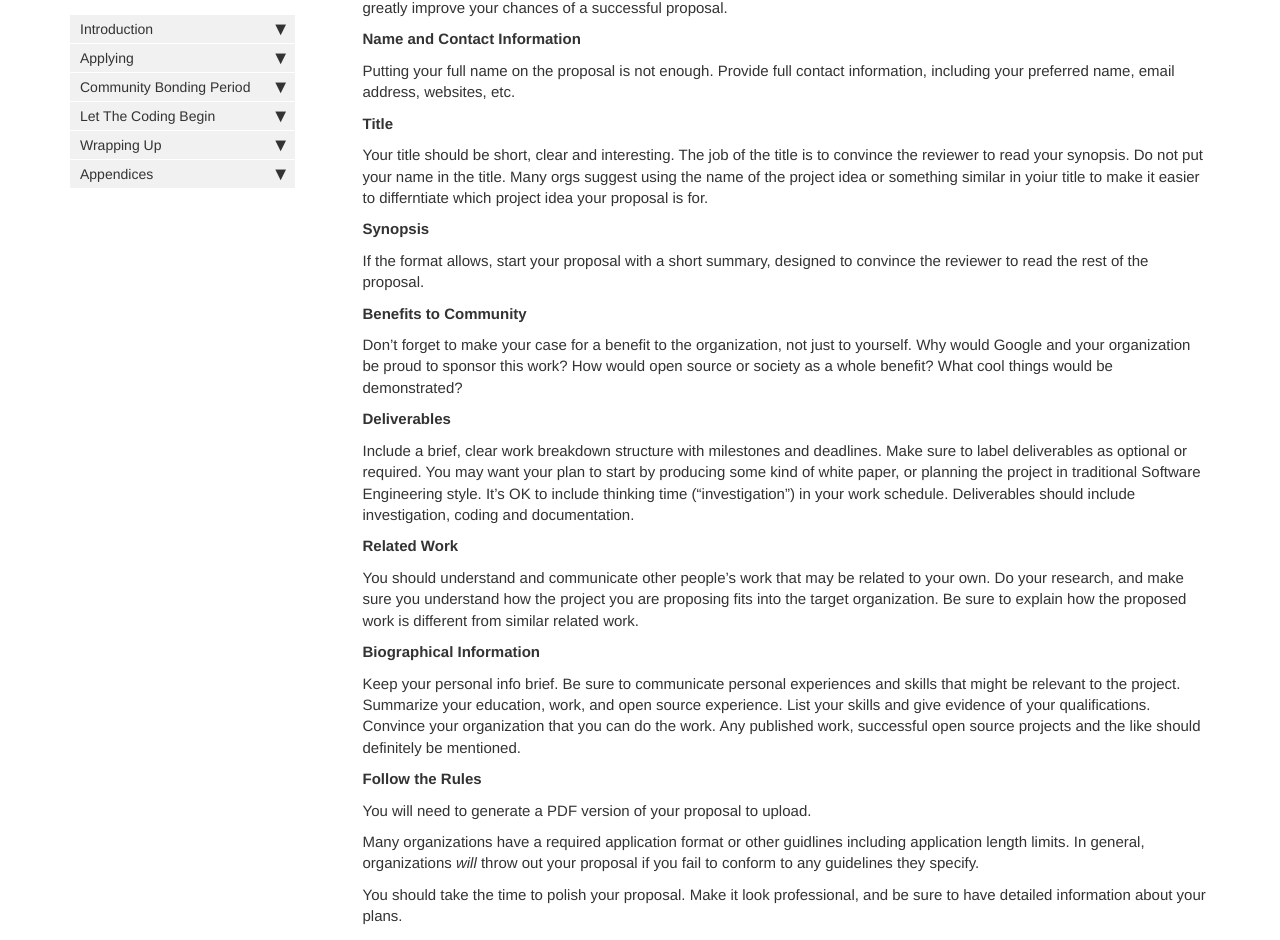
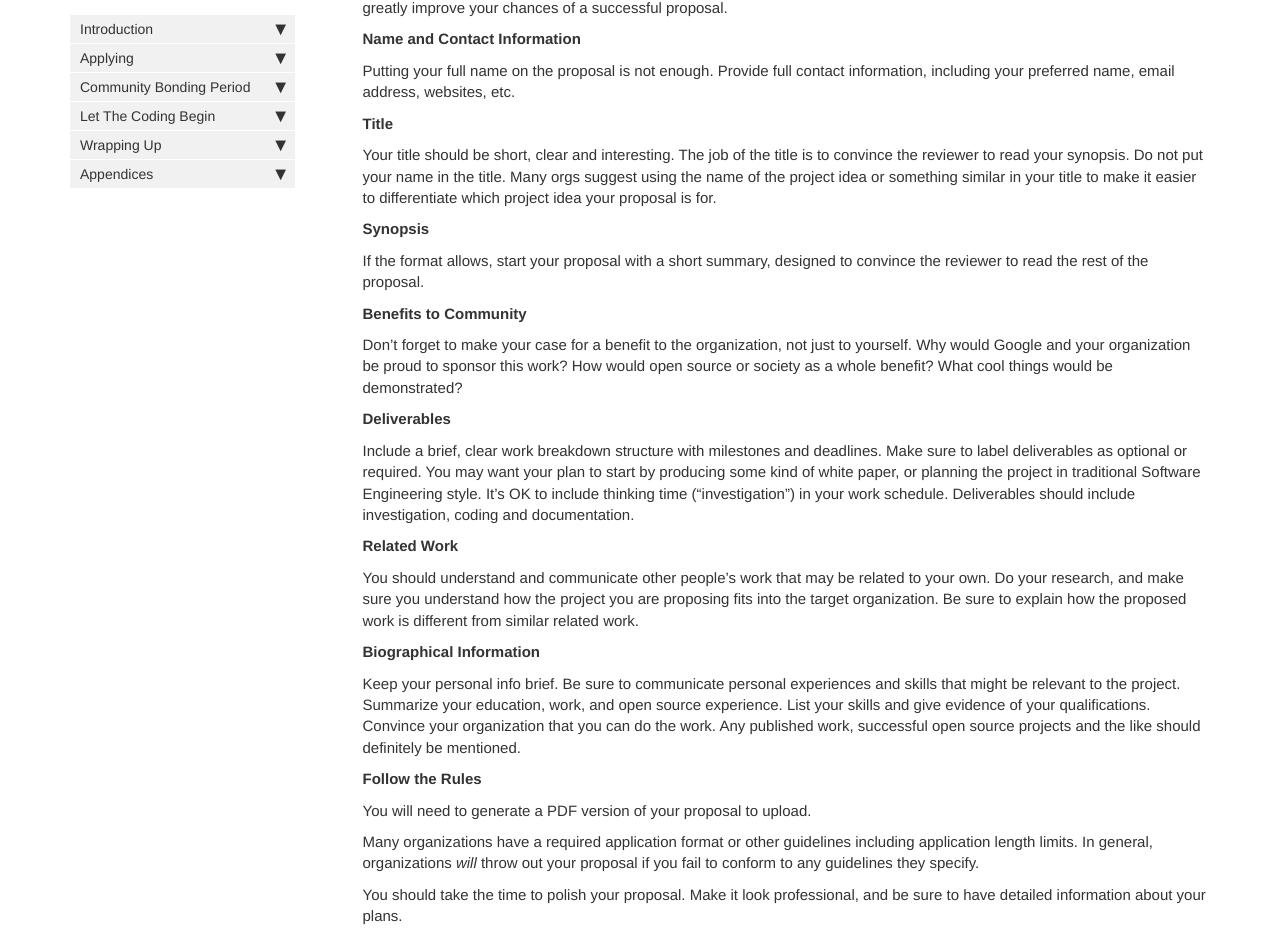
Before and after one commit to google/gsocguides, a Jekyll site: the page built from pages/student/06-writing_a_proposal.md, in a window 1280 px wide and 1400 px high, scrolled down 929 px. Shown: the part 114-1054 px from the top of the window. Built offline with Jekyll 4.4.1, drawn with Linux system fonts in a browser that asks for light colours.

Commit message:
Fix spelling mistakes in writing-a-proposal guide

```diff
--- a/pages/student/06-writing_a_proposal.md
+++ b/pages/student/06-writing_a_proposal.md
@@ -30,7 +30,7 @@ Putting your full name on the proposal is not enough. Provide full contact infor
 
 **Title**
 
-Your title should be short, clear and interesting. The job of the title is to convince the reviewer to read your synopsis. Do not put your name in the title. Many orgs suggest using the name of the project idea or something similar in yoiur title to make it easier to differntiate which project idea your proposal is for.
+Your title should be short, clear and interesting. The job of the title is to convince the reviewer to read your synopsis. Do not put your name in the title. Many orgs suggest using the name of the project idea or something similar in your title to make it easier to differentiate which project idea your proposal is for.
 
 **Synopsis**
 
@@ -56,7 +56,7 @@ Keep your personal info brief. Be sure to communicate personal experiences and s
 
 You will need to generate a PDF version of your proposal to upload.
 
-Many organizations have a required application format or other guidlines including application length limits.
+Many organizations have a required application format or other guidelines including application length limits.
 In general, organizations _will_ throw out your proposal if you fail to conform to any guidelines they specify.
 
 You should take the time to polish your proposal.  Make it look professional, and be sure to have detailed information
```
